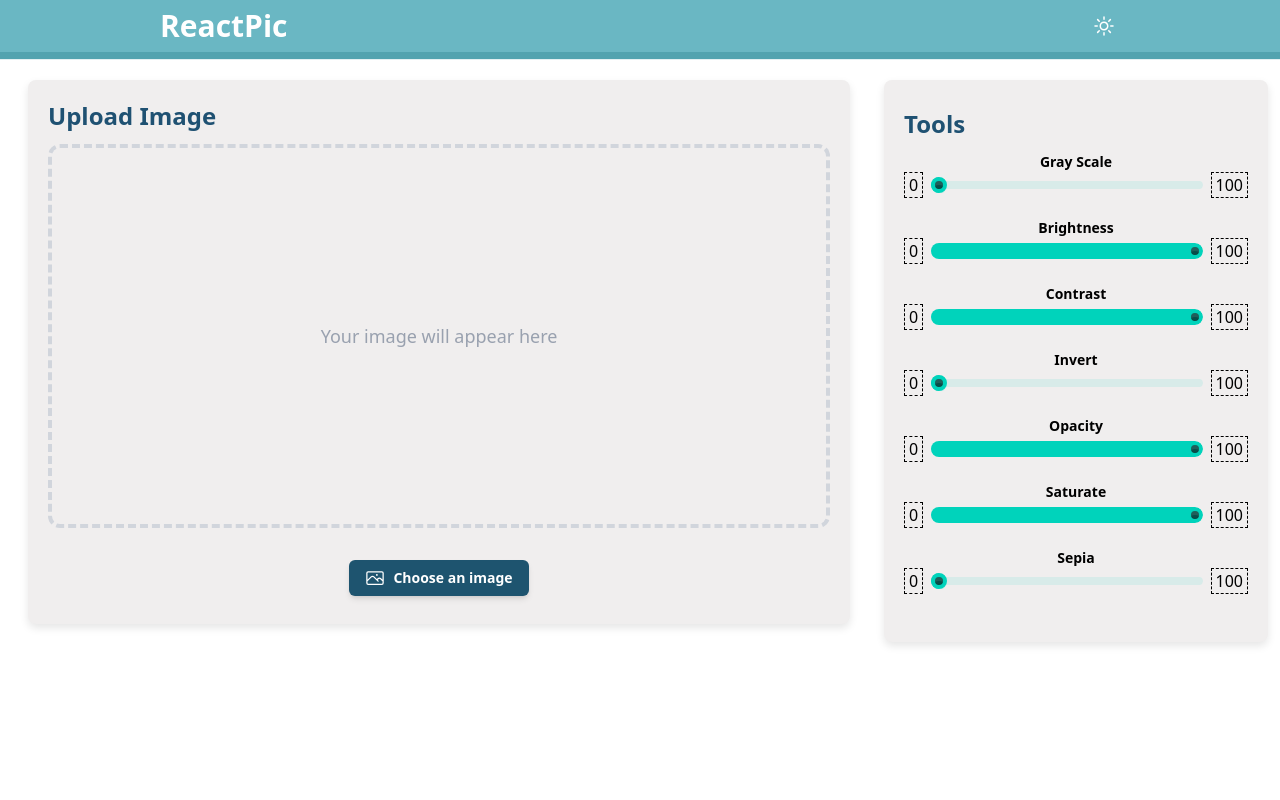
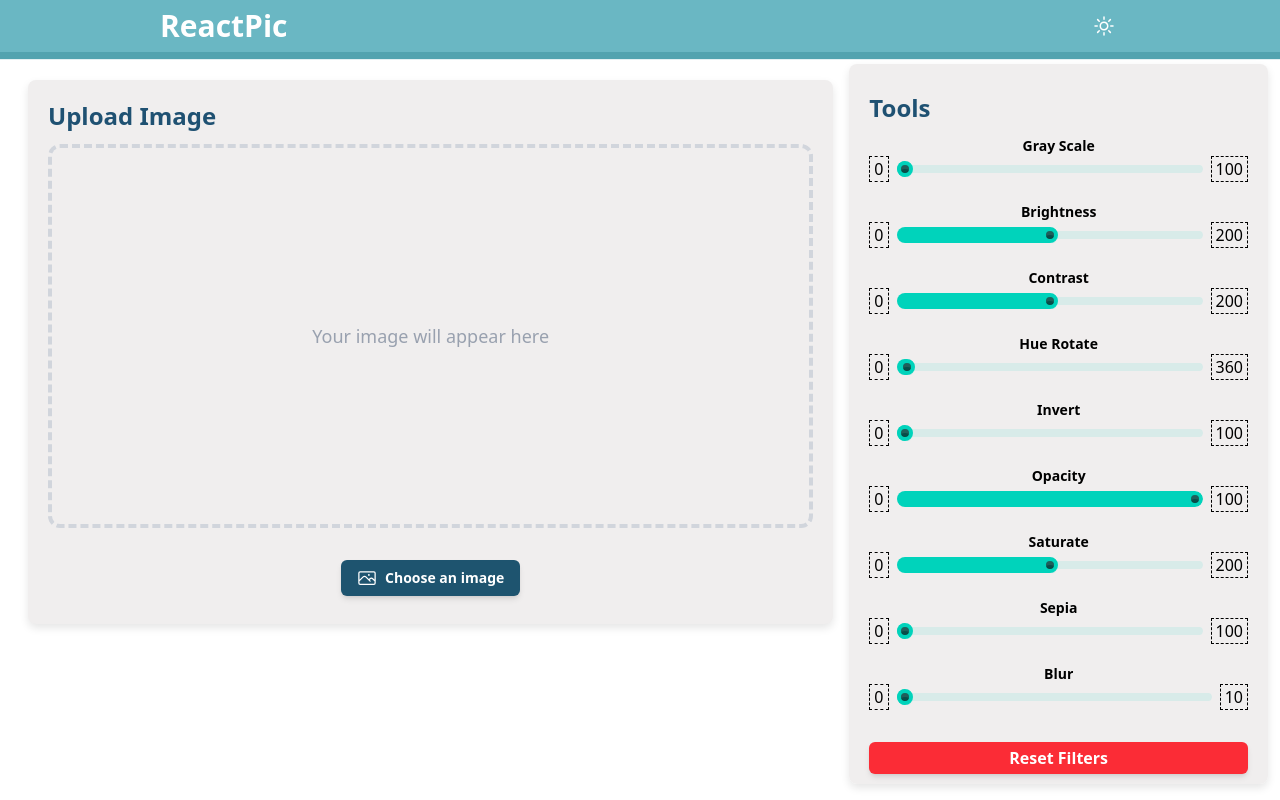
Before and after one commit to Umar-Farooq-5757/ReactPic, a React (Vite) app: page / in a window 1280 px wide. Built offline with nearby package versions, Linux system fonts and the light colour scheme.

Commit message:
Integrate react-image-crop

```diff
--- a/src/components/ImageContainer.jsx
+++ b/src/components/ImageContainer.jsx
@@ -1,31 +1,47 @@
 import React, { useState, useRef, useEffect } from "react";
-import { PhotoIcon, ArrowDownTrayIcon } from "@heroicons/react/24/outline";
+import { PhotoIcon, ArrowDownTrayIcon } from "@heroicons/react/24/outline"; // Assume you have a CropIcon
 import { saveAs } from "file-saver";
+import ReactCrop from "react-image-crop";
+import "react-image-crop/dist/ReactCrop.css";
+
 
 const ImageContainer = ({ filters }) => {
   const [imageUrl, setImageUrl] = useState(null);
   const canvasRef = useRef(null);
-  const [imageObject, setImageObject] = useState(null); // State to hold the original image object
+  const [imageObject, setImageObject] = useState(null);
+  const imgRef = useRef(null);
+  const [crop, setCrop] = useState();
+  const [completedCrop, setCompletedCrop] = useState(null);
 
-  // This function is called when a user selects a new image file
   const handleImageUpload = (event) => {
     const file = event.target.files[0];
     if (file) {
-      // Create a temporary URL for the file
       const newImageUrl = URL.createObjectURL(file);
       setImageUrl(newImageUrl);
 
-      // Create a new Image object and set its source
       const image = new Image();
       image.src = newImageUrl;
       image.onload = () => {
-        setImageObject(image); // Store the loaded image object in state
+        setImageObject(image);
       };
       image.onerror = () => {
         console.error("Failed to load image.");
       };
     }
   };
+
+  // Create the CSS filter string
+  const filterStyle = `
+    blur(${filters.blur}px)
+    grayscale(${filters.grayScale}%)
+    brightness(${filters.brightness}%)
+    contrast(${filters.contrast}%)
+    hue-rotate(${filters.hueRotate}deg)
+    invert(${filters.invert}%)
+    opacity(${filters.opacity}%)
+    saturate(${filters.saturate}%)
+    sepia(${filters.sepia}%)
+  `;
 
   // This effect updates the canvas whenever the image or filters change
   useEffect(() => {
@@ -36,40 +52,24 @@ const ImageContainer = ({ filters }) => {
 
     const ctx = canvas.getContext("2d");
 
-    // Set canvas dimensions to match the original image
+    // Set canvas dimensions to match the current image object
     canvas.width = imageObject.naturalWidth;
     canvas.height = imageObject.naturalHeight;
 
     // Apply the filters to the canvas context before drawing
-    // This bakes the filter into the pixel data
-    const {
-      blur,
-      grayScale,
-      brightness,
-      contrast,
-      hueRotate,
-      invert,
-      opacity,
-      saturate,
-      sepia,
-    } = filters;
-    ctx.filter = `blur(${blur}px) grayscale(${grayScale}%) brightness(${brightness}%) contrast(${contrast}%) hue-rotate(${hueRotate}deg) invert(${invert}%) opacity(${opacity}%) saturate(${saturate}%) sepia(${sepia}%)`;
+    ctx.filter = filterStyle;
 
     // Clear the canvas and redraw the image with the new filter
     ctx.clearRect(0, 0, canvas.width, canvas.height);
     ctx.drawImage(imageObject, 0, 0);
-  }, [imageObject, filters]); // Re-run this effect when the image or filters change
+  }, [imageObject, filters, filterStyle]);
 
-  // This function now correctly downloads the filtered image from the canvas
   const handleDownload = () => {
     const canvas = canvasRef.current;
     if (!canvas || !imageUrl) {
-      // Do nothing if there's no canvas or image to download
       return;
     }
 
-    // Get the data URL of the canvas content.
-    // The image data now includes the filters applied in the useEffect hook.
     canvas.toBlob((blob) => {
       if (blob) {
         saveAs(blob, "edited-image.png");
@@ -77,19 +77,81 @@ const ImageContainer = ({ filters }) => {
     }, "image/png");
   };
 
+  const handleCrop = () => {
+    const image = imgRef.current;
+    const canvas = canvasRef.current;
+    const crop = completedCrop;
+
+    if (!crop || !image || !canvas) {
+      return;
+    }
+
+    const scaleX = image.naturalWidth / image.width;
+    const scaleY = image.naturalHeight / image.height;
+    const ctx = canvas.getContext('2d');
+    const pixelRatio = window.devicePixelRatio;
+
+    // Set the canvas dimensions to the cropped area's pixel size
+    canvas.width = Math.floor(crop.width * scaleX * pixelRatio);
+    canvas.height = Math.floor(crop.height * scaleY * pixelRatio);
+
+    ctx.setTransform(pixelRatio, 0, 0, pixelRatio, 0, 0);
+    ctx.imageSmoothingQuality = 'high';
+
+    ctx.drawImage(
+      image,
+      crop.x * scaleX,
+      crop.y * scaleY,
+      crop.width * scaleX,
+      crop.height * scaleY,
+      0,
+      0,
+      crop.width * scaleX,
+      crop.height * scaleY
+    );
+
+    // Get the cropped image as a data URL
+    const croppedImageUrl = canvas.toDataURL('image/png');
+
+    // Create a new Image object from the cropped data URL
+    const croppedImage = new Image();
+    croppedImage.src = croppedImageUrl;
+
+    // Once the cropped image is loaded, update both states
+    croppedImage.onload = () => {
+      setImageObject(croppedImage);
+      setImageUrl(croppedImageUrl);
+      setCrop(undefined);
+      setCompletedCrop(undefined);
+    };
+  };
+
   return (
-    <div className="text-black flex flex-col items-center justify-center min-w-[68%] p-4 font-sans antialiased">
-      <div className="imageBox rounded-2xl p-6 md:p-5 w-full text-center">
+    <div className="text-black flex flex-col items-center justify-center w-full lg:w-2/3 p-4 font-sans antialiased">
+      <div className="imageBox bg-white rounded-2xl p-6 md:p-5 w-full text-center shadow-lg">
         <h1 className="text-2xl font-semibold text-left text-[#1f5172] mb-3">
           Upload Image
         </h1>
-        <div className="border-4 max-w-[800px] min-h-96 max-h-[580px] border-dashed border-gray-300 rounded-xl overflow-hidden p-4 flex items-center justify-center">
+        <div className="border-4 max-w-[800px] min-h-96 max-h-[580px] border-dashed border-gray-300 rounded-xl overflow-hidden p-4 flex items-center justify-center mx-auto">
           {imageUrl ? (
-            // The canvas element itself
-            <canvas
-              ref={canvasRef}
-              className={`max-w-full max-h-[580px] rounded-lg shadow-lg`}
-            ></canvas>
+            <ReactCrop
+              crop={crop}
+              onChange={(c) => setCrop(c)}
+              onComplete={(c) => setCompletedCrop(c)}
+              // Apply the filters directly to the visible image
+              className="w-full h-full"
+            >
+              <img
+                src={imageUrl}
+                ref={imgRef}
+                alt="Image to crop"
+                style={{
+                  maxHeight: "580px",
+                  maxWidth: "100%",
+                  filter: filterStyle, // This is the crucial fix
+                }}
+              />
+            </ReactCrop>
           ) : (
             <p className="text-gray-400 text-lg">Your image will appear here</p>
           )}
@@ -109,6 +171,15 @@ const ImageContainer = ({ filters }) => {
             onChange={handleImageUpload}
             className="hidden"
           />
+          {imageUrl && completedCrop && (
+            <button
+              onClick={handleCrop}
+              className="bg-blue-500 text-white flex cursor-pointer justify-center items-center gap-2 text-sm font-semibold py-2 px-4 rounded-md hover:bg-blue-600 transition-colors duration-200 shadow-md"
+            >
+              <svg xmlns="http://www.w3.org/2000/svg" className="size-5" viewBox="0 0 24 24" fill="none" stroke="currentColor" strokeWidth="2" strokeLinecap="round" strokeLinejoin="round"><path d="M11 1.765l-3.321 3.321-2.946-2.946L2.43 4.887 7.234 9.691 1.765 15.16L3.43 16.825l5.469-5.469 4.804 4.804 2.121-2.121-2.42-2.42 2.946-2.946 3.321 3.321V1.765H11z"/></svg>
+              Apply Crop
+            </button>
+          )}
           {imageUrl && (
             <button
               onClick={handleDownload}
@@ -120,8 +191,9 @@ const ImageContainer = ({ filters }) => {
           )}
         </div>
       </div>
+      {/* The canvas remains hidden for processing the final image before download */}
+      <canvas ref={canvasRef} className="hidden"></canvas>
     </div>
   );
 };
-
-export default ImageContainer;
+export default ImageContainer
--- a/src/components/Sidebar.jsx
+++ b/src/components/Sidebar.jsx
@@ -1,16 +1,33 @@
-import React from "react";
-import Slider from "./Slider";
+import Slider from "./Slider.jsx";
+import '../App.css'
 
 const Sidebar = ({ filters, setFilters }) => {
+  const handleReset = () => {
+    setFilters({
+      blur: 0,
+      grayScale: 0,
+      brightness: 100,
+      contrast: 100,
+      hueRotate: 0,
+      invert: 0,
+      opacity: 100,
+      saturate: 100,
+      sepia: 0,
+    });
+  };
+
   return (
-    <aside className="size-96 min-h-fit py-7 px-5 bg-white text-black mt-4">
+    <aside className="w-full overflow-y-auto lg:w-1/3 h-[90vh] py-7 px-5 bg-white text-black mt-4 lg:mt-0 rounded-lg shadow-lg">
       <h2 className="font-semibold text-2xl mb-3 text-[#1f5172]">Tools</h2>
+      <div className="space-y-4">
         <Slider
           title={"Gray Scale"}
           filters={filters}
           setFilters={setFilters}
           value={filters.grayScale}
           name={"grayScale"}
+          min={0}
+          max={100}
         />
         <Slider
           title={"Brightness"}
@@ -18,6 +35,8 @@ const Sidebar = ({ filters, setFilters }) => {
           setFilters={setFilters}
           value={filters.brightness}
           name={"brightness"}
+          min={0}
+          max={200}
         />
         <Slider
           title={"Contrast"}
@@ -25,6 +44,17 @@ const Sidebar = ({ filters, setFilters }) => {
           setFilters={setFilters}
           value={filters.contrast}
           name={"contrast"}
+          min={0}
+          max={200}
+        />
+        <Slider
+          title={"Hue Rotate"}
+          filters={filters}
+          setFilters={setFilters}
+          value={filters.hueRotate}
+          name={"hueRotate"}
+          min={0}
+          max={360}
         />
         <Slider
           title={"Invert"}
@@ -32,6 +62,8 @@ const Sidebar = ({ filters, setFilters }) => {
           setFilters={setFilters}
           value={filters.invert}
           name={"invert"}
+          min={0}
+          max={100}
         />
         <Slider
           title={"Opacity"}
@@ -39,6 +71,8 @@ const Sidebar = ({ filters, setFilters }) => {
           setFilters={setFilters}
           value={filters.opacity}
           name={"opacity"}
+          min={0}
+          max={100}
         />
         <Slider
           title={"Saturate"}
@@ -46,6 +80,8 @@ const Sidebar = ({ filters, setFilters }) => {
           setFilters={setFilters}
           value={filters.saturate}
           name={"saturate"}
+          min={0}
+          max={200}
         />
         <Slider
           title={"Sepia"}
@@ -53,9 +89,27 @@ const Sidebar = ({ filters, setFilters }) => {
           setFilters={setFilters}
           value={filters.sepia}
           name={"sepia"}
+          min={0}
+          max={100}
         />
+        <Slider
+          title={"Blur"}
+          filters={filters}
+          setFilters={setFilters}
+          value={filters.blur}
+          name={"blur"}
+          min={0}
+          max={10}
+        />
+
+      </div>
+      <button
+        onClick={handleReset}
+        className="mt-3 w-full bg-red-500 text-white font-semibold py-1 px-1 rounded-md hover:bg-red-600 transition-colors duration-200 shadow-md"
+      >
+        Reset Filters
+      </button>
     </aside>
   );
 };
-
 export default Sidebar;
--- a/src/components/Slider.jsx
+++ b/src/components/Slider.jsx
@@ -1,29 +1,27 @@
 import React from "react";
 import { useState } from "react";
 
-const Slider = ({ title, filters, setFilters, value, name }) => {
+const Slider = ({ title, filters, setFilters, value, name, min, max }) => {
   const handleChange = (e) => {
-    setFilters({ ...filters, [e.target.name]: e.target.value });
-    console.log(filters)
+    setFilters({ ...filters, [e.target.name]: parseFloat(e.target.value) });
   };
   return (
-    <div className="flex flex-col mb-5">
+     <div className="flex flex-col mb-5">
       <h3 className="font-bold text-sm self-center">{title}</h3>
       <div className="flex justify-center items-center gap-2">
-        <span className="border-dashed border-black border px-1 py-0">0</span>
+        <span className="border-dashed border-black border px-1 py-0">{min}</span>
         <input
           type="range"
-          min={0}
-          max="100"
+          min={min}
+          max={max}
           name={name}
           value={value}
           onChange={handleChange}
           className="range range-xs range-accent "
         />
-        <span className="border-dashed border-black border px-1 py-0">100</span>
+        <span className="border-dashed border-black border px-1 py-0">{max}</span>
       </div>
     </div>
   );
 };
-
-export default Slider;
+export default Slider
```
Lines whose indentation alone changed are shown as unchanged.
